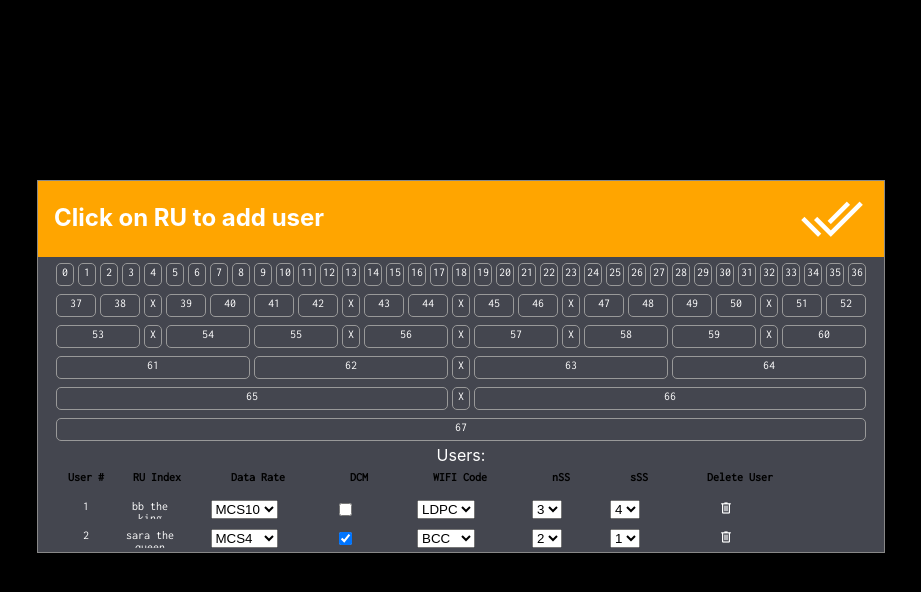
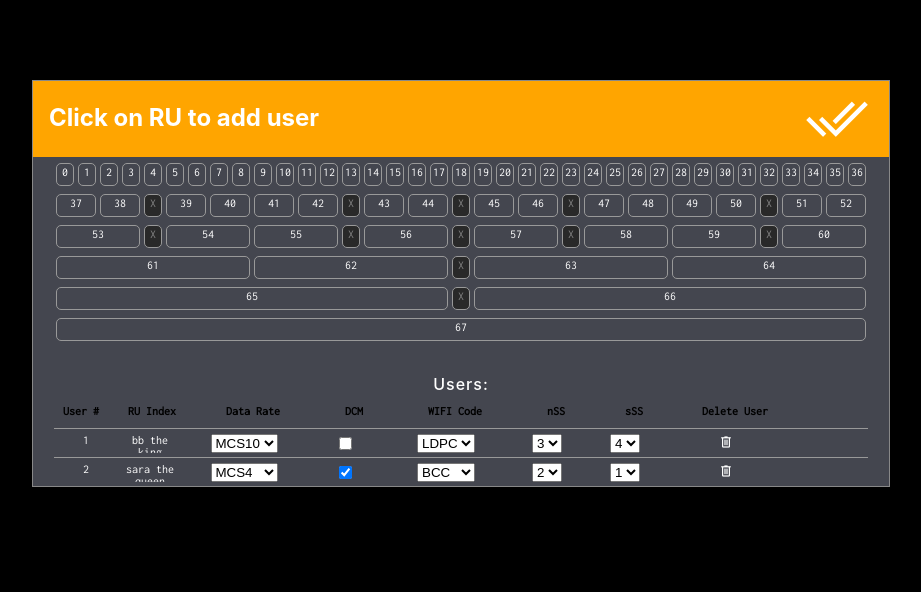
Before and after one commit to 110yinon/lp_homework, a React (Create React App) app: page / in a window 1280 px wide. Shown: the top 592 px of the page, without its empty margins (179-1100 px from the left). Built offline with nearby package versions, Linux system fonts and the light colour scheme.

Commit message:
added border bottom to UserTableRow, dark background to 'x' cells and other general smooth styles

```diff
--- a/src/App.css
+++ b/src/App.css
@@ -1,15 +1,11 @@
-
+body{
+  background-color: rgb(0,0,0); /* Fallback color */
+}
 
 .modal-lp {
-    position: fixed; /* Stay in place */
-    z-index: 999999; /* Sit on top */
-    padding-top: 100px; /* Location of the box */
-    left: 0;
-    top: 0;
-    width: 100%; /* Full width */
-    height: 100%; /* Full height */
-    overflow: auto; /* Enable scroll if needed */
-    background-color: rgb(0,0,0); /* Fallback color */
+    display: flex;
+    flex-direction: column;
+    align-items: center;
   }
 
   /* Add Animation */
@@ -27,23 +23,21 @@
   /* Modal Content */
   .modal-content-lp {
     background-color: rgba(68, 70, 79);
-    position: absolute;
-    overflow-y: auto;
-    top: 20%;
-    left: 50%;
-    transform: translate(-50%, 0%);
-    /* background-color: #fefefe; */
-    margin: auto;
-    padding: 0;
+    margin-top: 80px;
+    margin-bottom: 15px;
     border: 1px solid #888;
     box-shadow: 0 4px 8px 0 rgba(0,0,0,0.2),0 6px 20px 0 rgba(0,0,0,0.19);
     -webkit-animation-name: animatetop;
     -webkit-animation-duration: 0.4s;
     animation-name: animatetop;
     animation-duration: 0.4s;
-    z-index: 1000;
   }
-
+  .rTableRow{
+    margin-inline: 5px;
+  }
+  .borderBottom{
+    border-bottom: 1px solid #999999;
+  }
   /* Add Animation */
   @-webkit-keyframes animatetop {
     from {top:-300px; opacity:0}
@@ -75,8 +69,11 @@
     color: white;
   }
 .rus-title {
-    margin-top:30px;
+    margin-top:60px;
+    margin-bottom: 5px;
     text-align:center;
+    font-weight: 500;
+    letter-spacing: 1px;
  }
 .rTable {
    margin: 0 auto;
--- a/src/components/table/RTableCell.js
+++ b/src/components/table/RTableCell.js
@@ -11,7 +11,7 @@ export default function RTableCell({ element, tone }) {
     // console.log(`colorToRu - ${element}:`, colorToRu);
 
     if (element === 'X') {
-        return (<div className="rTableCell rTable26Tone ru20">{element}</div>);
+        return (<div className="rTableCell rTable26Tone ru20" style={{backgroundColor: '#292929', color:'grey'}}>{element}</div>);
     }
     return (<div className={`rTableCell rTable${tone}Tone ru20 ruavilable ruTaken${colorToRu ? colorToRu.colorNum : 16}`}
         onClick={
--- a/src/components/usersTable/UserTableRow.js
+++ b/src/components/usersTable/UserTableRow.js
@@ -21,7 +21,7 @@ export default function UserTableRow({ user, index }) {
 
 
     return (
-        <div className="rTableRow">
+        <div className="rTableRow borderBottom">
             <div className={`rTableCell paramCell56 noBorder ruTaken${colorToRu ? colorToRu.colorNum : 16}`}>{index + 1}</div>
             <RUindex ruIndex={user.RUindex} userindex={index} fieldindex={0} />
             <DataRate ruIndex={user.RUindex} userindex={index} fieldindex={1} dataRate={user.DataRate} />
```
